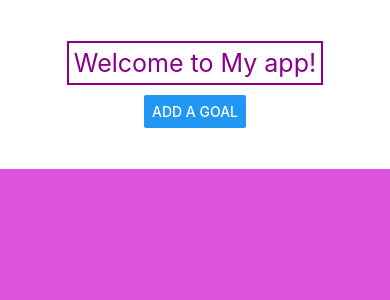
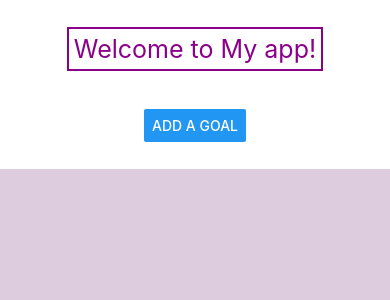
Before and after one commit to J3rrrrry/5520, a React Native app: screen / in a window 390 px wide. Shown: the top 300 px of the page. Built offline with nearby package versions, Linux system fonts and the light colour scheme.

Commit message:
modified topview in app.js to have 1 spacing

```diff
--- a/App.js
+++ b/App.js
@@ -47,11 +47,13 @@ const styles = StyleSheet.create({
   },
   text: {
     color: "purple",
+    marginVertical: 5,
   },
   topView: {
     flex: 1,
     alignItems: "center",
     justifyContent: "center",
   },
-  bottomView: { flex: 4, backgroundColor: "#d5d", alignItems: "center" },
+  topView: { flex: 1, alignItems: "center", justifyContent: "space-evenly" },
+  bottomView: { flex: 4, backgroundColor: "#dcd", alignItems: "center" },
 });
```
